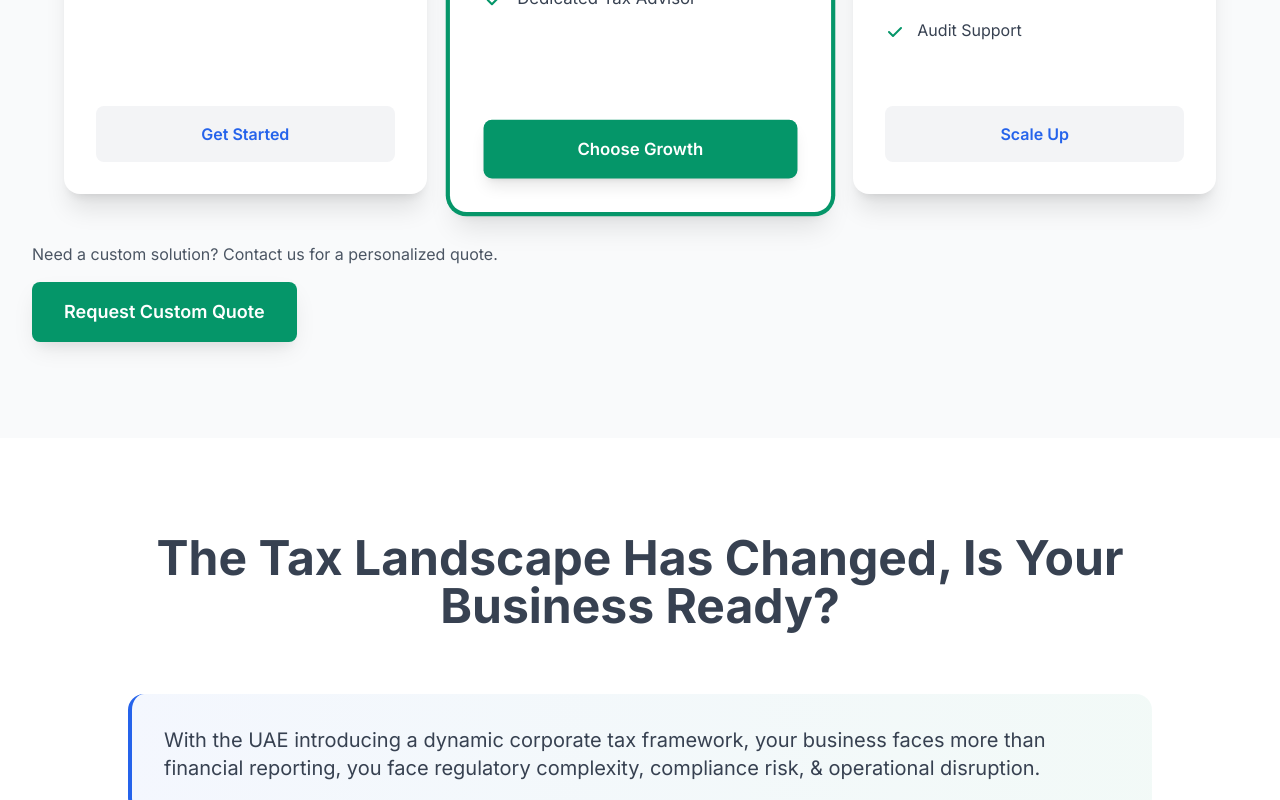
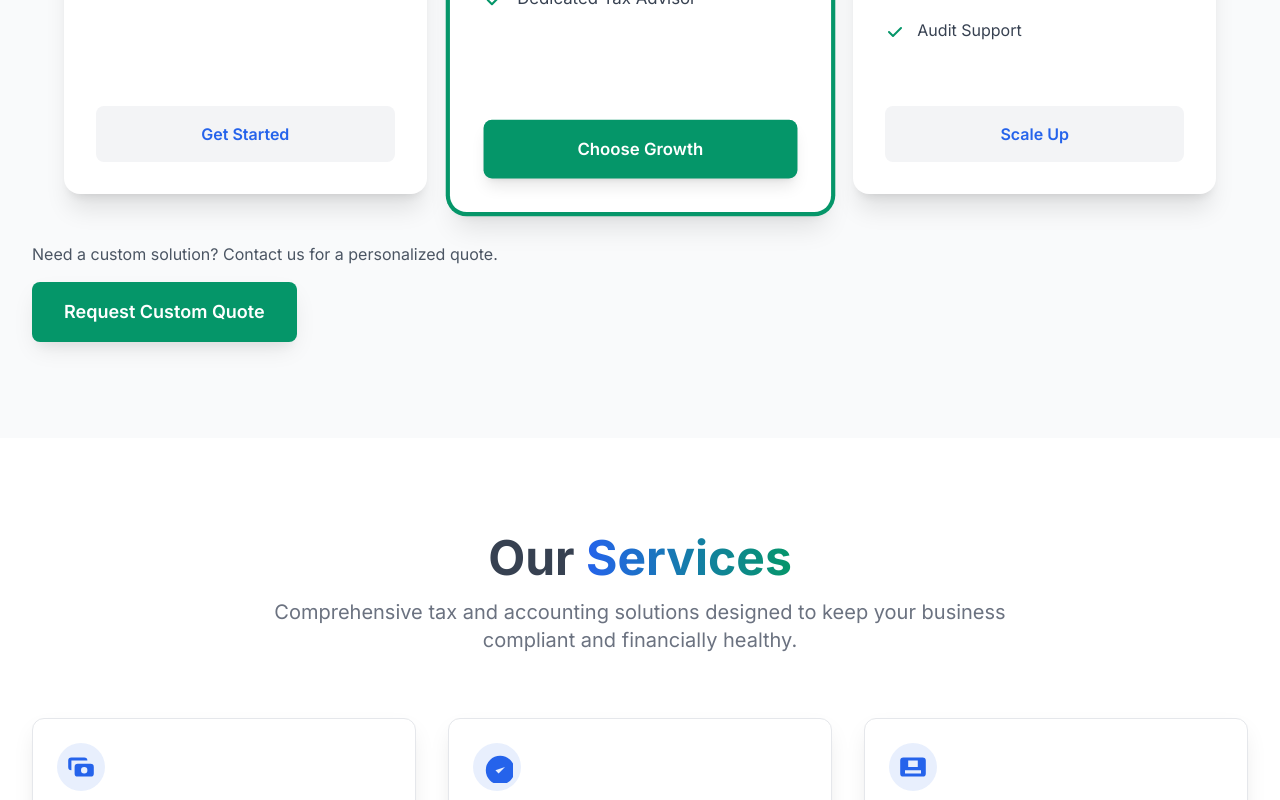
Before and after one commit to AkshayKeerti/StandardAuditingLP, a React (Create React App) app: page / in a window 1280 px wide. Shown: the part 2000-2800 px from the top of the page. Built offline with nearby package versions, Linux system fonts and the light colour scheme.

Commit message:
Remove duplicate BusinessDescription component to eliminate redundancy

```diff
--- a/src/App.js
+++ b/src/App.js
@@ -2,7 +2,6 @@ import React from 'react';
 import Header from './components/Header';
 import Hero from './components/Hero';
 import PricingPackages from './components/PricingPackages';
-import BusinessDescription from './components/BusinessDescription';
 import Services from './components/Services';
 import CertificationsTrust from './components/CertificationsTrust';
 import RealBusinessImpact from './components/RealBusinessImpact';
@@ -18,7 +17,6 @@ function App() {
       <Header />
       <Hero />
       <PricingPackages />
-      <BusinessDescription />
       <Services />
       <CertificationsTrust />
       <RealBusinessImpact />
```
